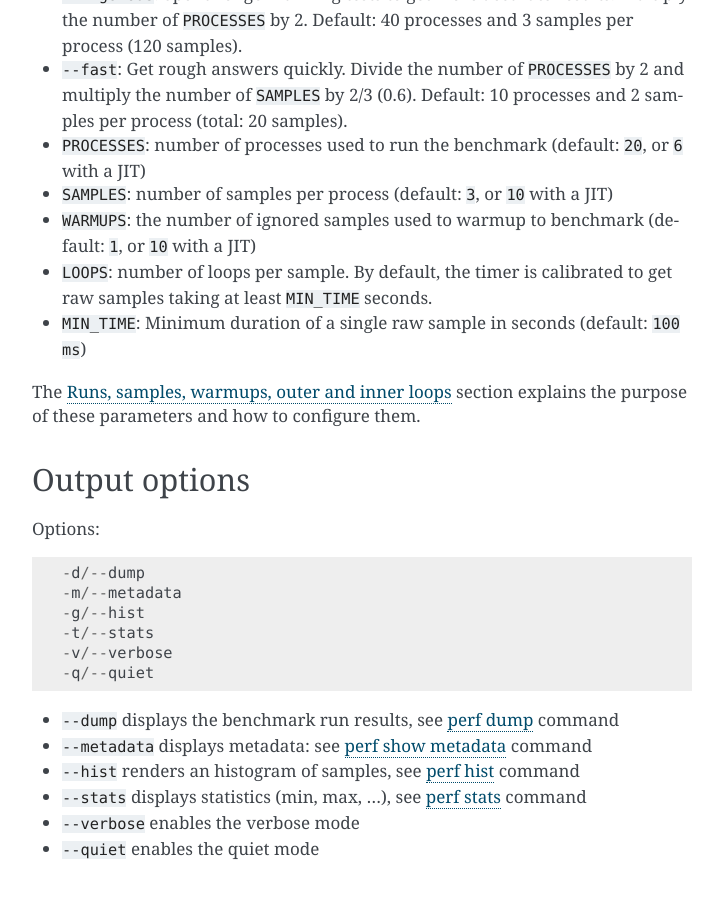
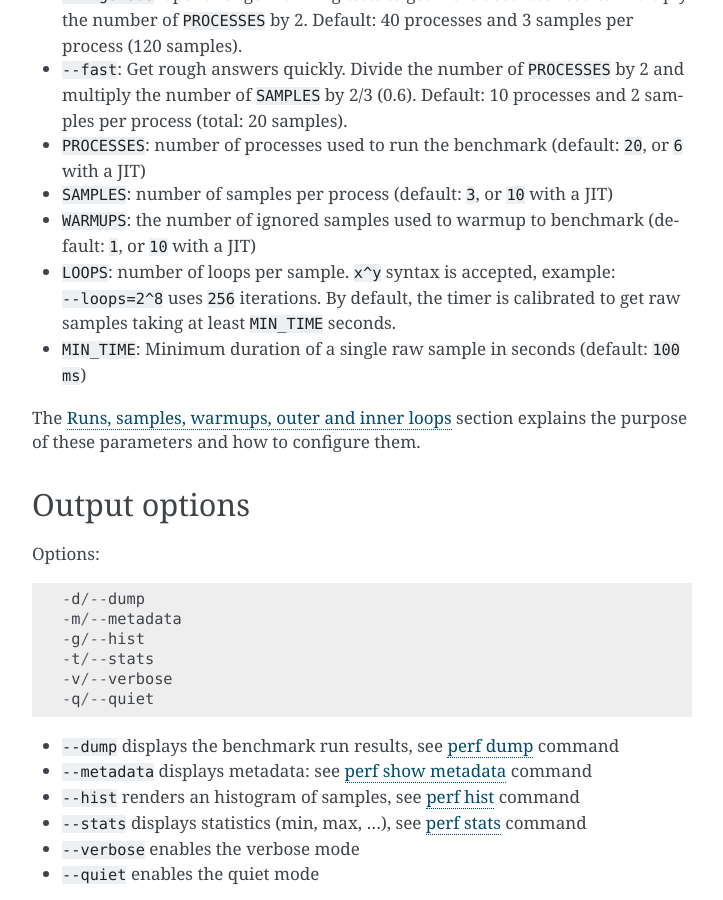
Before and after one commit to psf/pyperf, a Sphinx documentation site: the page built from doc/text_runner.rst, in a window 1280 px wide and 900 px high, scrolled down 576 px. Shown: the whole window, without its empty margins (388-1111 px from the left). Built offline with Sphinx 7.4.7, drawn with Linux system fonts in a browser that asks for light colours.

Commit message:
--loops accepts x^y syntax

```diff
--- a/doc/changelog.rst
+++ b/doc/changelog.rst
@@ -4,6 +4,8 @@ Changelog
 Version 0.7.13
 --------------
 
+* ``--loops`` command line argument now accepts ``x^y`` syntax. For example,
+  ``--loops=2^8`` uses ``256`` iterations
 * Calibratation is now done in a dedicated process to avoid side effect on the
   first process. This change is important if Python has a JIT compiler, to
   get more reliable timings on the first worker computing samples.
--- a/doc/text_runner.rst
+++ b/doc/text_runner.rst
@@ -36,7 +36,8 @@ samples), and 10 warmups.
   (default: ``3``, or ``10`` with a JIT)
 * ``WARMUPS``: the number of ignored samples used to warmup to benchmark
   (default: ``1``, or ``10`` with a JIT)
-* ``LOOPS``: number of loops per sample. By default, the timer is calibrated
+* ``LOOPS``: number of loops per sample. ``x^y`` syntax is accepted, example:
+  ``--loops=2^8`` uses ``256`` iterations. By default, the timer is calibrated
   to get raw samples taking at least ``MIN_TIME`` seconds.
 * ``MIN_TIME``: Minimum duration of a single raw sample in seconds
   (default: ``100 ms``)
--- a/setup.py
+++ b/setup.py
@@ -6,10 +6,10 @@
 #  - update version in setup.py, perf/__init__.py and doc/conf.py
 #  - set release date in doc/changelog.rst
 #  - run tests: tox
+#  - git commit -a -m "prepare release x.y"
+#  - git push
 #  - check Travis status:
 #    https://travis-ci.org/haypo/perf
-#  - git commit -a -m "prepare release x.y"
-#  - git push
 #
 # Release a new version:
 #
```
Also changed, not shown: 2 other files.
